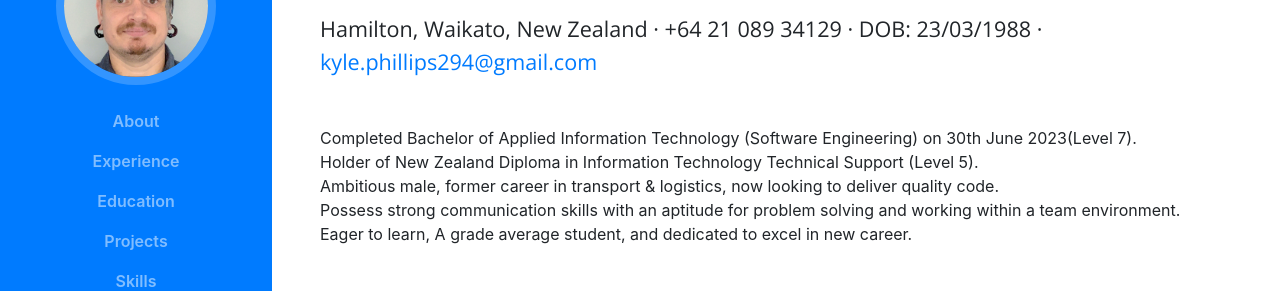
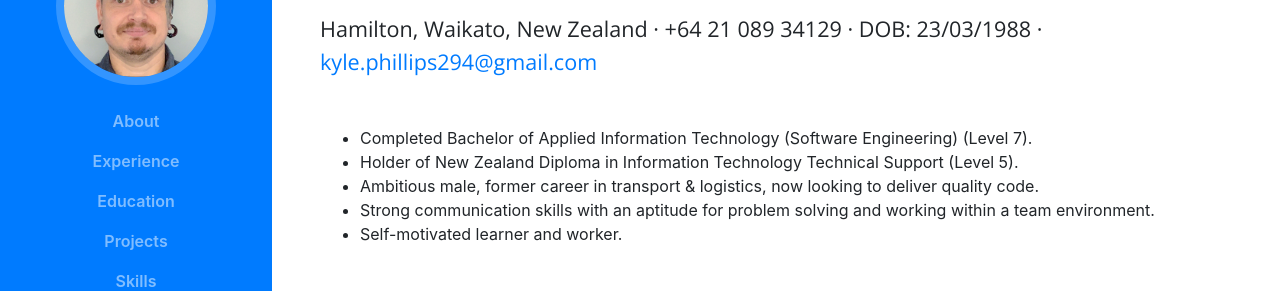
Before and after one commit to kylejphillips88/kylejphillips88.github.io, a website with bundled scripts: page index.html in a window 1280 px wide. Shown: the part 250-541 px from the top of the page. Built offline with nearby package versions, Linux system fonts and the light colour scheme; a web font is replaced by a local one.

Commit message:
Update index.html

```diff
--- a/index.html
+++ b/index.html
@@ -74,9 +74,13 @@
           <div class="subheading mb-5">Hamilton, Waikato, New Zealand · +64 21 089 34129 · DOB: 23/03/1988 ·
             <a href="mailto:kyle.phillips294@gmail.com">kyle.phillips294@gmail.com</a>
           </div>
-          <p class="mb-5">Completed Bachelor of Applied Information Technology (Software Engineering) on 30th June 2023(Level 7).<br/> Holder of New Zealand Diploma in Information Technology Technical
-            Support (Level 5).<br/>Ambitious male, former career in transport & logistics, now looking to deliver quality code.<br/> Possess strong communication skills with an aptitude for problem solving and working within a team environment.<br> Eager to learn, A grade average student, and dedicated to excel in new career.
-           </p>
+          <ul class="mb-5">
+            <li>Completed Bachelor of Applied Information Technology (Software Engineering) (Level 7).</li>
+            <li>Holder of New Zealand Diploma in Information Technology Technical Support (Level 5).</li>
+            <li>Ambitious male, former career in transport & logistics, now looking to deliver quality code.</li>
+            <li>Strong communication skills with an aptitude for problem solving and working within a team environment.</li>
+            <li>Self-motivated learner and worker.</li>
+           </ul>
           <ul class="list-inline list-social-icons mb-0">
             <li class="list-inline-item">
               <a href="https://www.linkedin.com/in/kyle-phillips-231511255/">
@@ -101,7 +105,6 @@
       <section class="resume-section p-3 p-lg-5 d-flex flex-column" id="experience">
         <div class="my-auto">
           <h2 class="mb-5">Relevant Work History</h2>
-          <ul><li>Strong team management skills with experience teaching new team members.</li><li>Extensive history in customer service, passionate about providing the best outcome for clients.</li><li>Experienced in meeting tight deadlines, working as part of a team and alone.</li></ul>
           <div class="resume-item d-flex flex-column flex-md-row mb-5">
             <div class="resume-content mr-auto">
               <h3 class="mb-0">Web Developer</h3>
```
